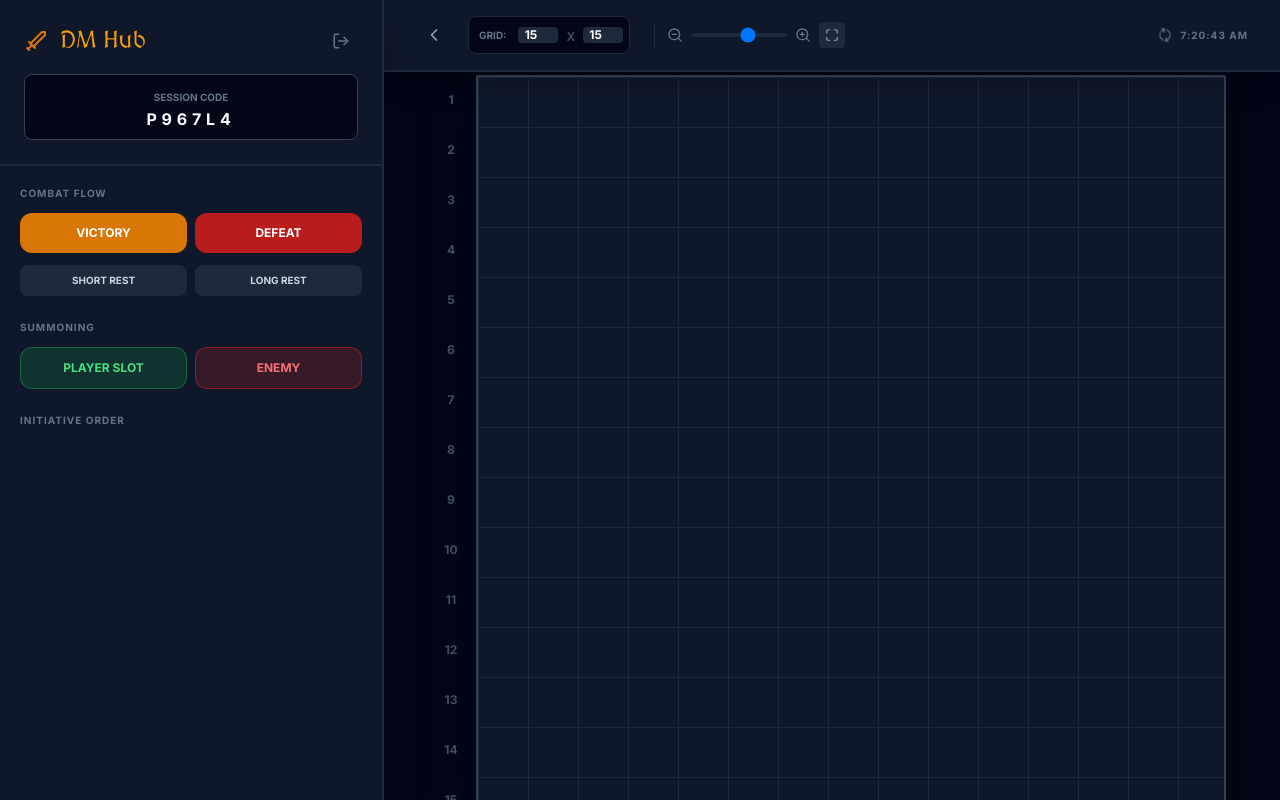
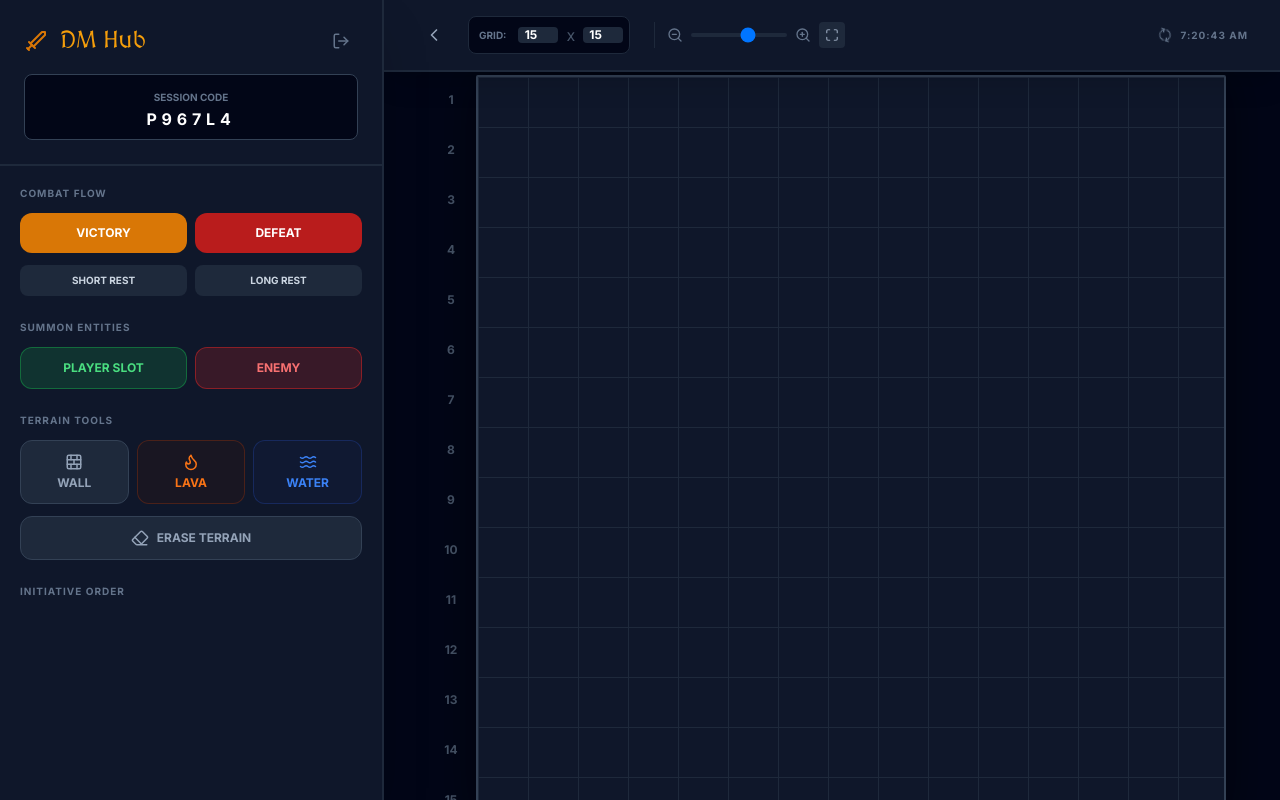
Before and after one commit to syb3rorange/D-D-Combat-Tactician, a React (Vite) app: page / in a window 1280 px wide. Both pictures are taken after a click on the button "CREATE ENCOUNTER". Built offline with nearby package versions, Linux system fonts and the light colour scheme.

Commit message:
feat: Add terrain and obstacle placement
Introduce 'obstacle' entity type to represent terrain features like walls, lava, and water.
Update grid rendering to display icons for these obstacles.
Add new colors for terrain types in constants.
Enable placement mode for terrain/obstacles in the UI.

```diff
--- a/App.tsx
+++ b/App.tsx
@@ -26,7 +26,12 @@ import {
   Maximize,
   ZoomIn,
   ZoomOut,
-  Heart
+  Heart,
+  Flame,
+  Waves,
+  BrickWall,
+  TreePine,
+  Eraser
 } from 'lucide-react';
 
 const App: React.FC = () => {
@@ -38,17 +43,15 @@ const App: React.FC = () => {
   const [gridSettings, setGridSettings] = useState<GridSettings>(INITIAL_GRID_SETTINGS);
   const [encounterStatus, setEncounterStatus] = useState<EncounterStatus>('active');
   const [isSidebarOpen, setIsSidebarOpen] = useState(true);
-  const [aiPrompt, setAiPrompt] = useState('');
-  const [isAiLoading, setIsAiLoading] = useState(false);
   const [editingEntity, setEditingEntity] = useState<Entity | null>(null);
   const [lastSync, setLastSync] = useState<Date>(new Date());
   const [zoom, setZoom] = useState(1);
+  const [placementMode, setPlacementMode] = useState<EntityType | 'wall' | 'lava' | 'water' | 'eraser' | null>(null);
 
   const containerRef = useRef<HTMLDivElement>(null);
 
   const generateCode = () => Math.random().toString(36).substring(2, 8).toUpperCase();
 
-  // Unified save logic
   const syncToCloud = useCallback((data: Partial<SessionData>) => {
     if (!sessionCode) return;
     const storageKey = `dnd_session_${sessionCode}`;
@@ -70,7 +73,6 @@ const App: React.FC = () => {
     setLastSync(new Date());
   }, [sessionCode]);
 
-  // Fetch logic
   const fetchFromCloud = useCallback(() => {
     if (!sessionCode) return;
     const storageKey = `dnd_session_${sessionCode}`;
@@ -78,13 +80,12 @@ const App: React.FC = () => {
     if (rawData) {
       const data: SessionData = JSON.parse(rawData);
       setEntities(data.entities);
-      setGridSettings(data.gridSettings); // This fixes the grid size loading
+      setGridSettings(data.gridSettings);
       setEncounterStatus(data.status);
       setLastSync(new Date(data.updatedAt));
     }
   }, [sessionCode]);
 
-  // Auto-fit grid to screen
   const fitToScreen = useCallback(() => {
     if (!containerRef.current) return;
     const padding = 80;
@@ -107,14 +108,12 @@ const App: React.FC = () => {
     }
   }, [sessionCode, role, fetchFromCloud]);
 
-  // Ensure DM changes are synced immediately
   useEffect(() => {
     if (role === 'dm' && sessionCode) {
       syncToCloud({ entities, gridSettings, status: encounterStatus });
     }
   }, [entities, gridSettings, encounterStatus, role, sessionCode, syncToCloud]);
 
-  // Auto-fit when grid size changes for the first time
   useEffect(() => {
     if (entities.length > 0) {
       fitToScreen();
@@ -136,7 +135,34 @@ const App: React.FC = () => {
 
   const handleCellClick = useCallback((x: number, y: number) => {
     const found = entities.find(e => e.x === x && e.y === y);
+
     if (role === 'dm') {
+      // Placement modes
+      if (placementMode === 'eraser') {
+        if (found) setEntities(prev => prev.filter(e => e.id !== found.id));
+        return;
+      }
+
+      if (placementMode === 'wall' || placementMode === 'lava' || placementMode === 'water') {
+        if (found) return; // Don't place over existing
+        const newTerrain: Entity = {
+          id: Math.random().toString(36).substr(2, 9),
+          name: placementMode.charAt(0).toUpperCase() + placementMode.slice(1),
+          type: 'obstacle',
+          subtype: placementMode as any,
+          hp: 1,
+          maxHp: 1,
+          ac: 0,
+          initiative: -999, // Environment usually doesn't have initiative
+          x,
+          y,
+          color: COLORS[placementMode as keyof typeof COLORS]
+        };
+        setEntities(prev => [...prev, newTerrain]);
+        return;
+      }
+
+      // Normal movement or selection
       if (selectedEntityId) {
         setEntities(prev => prev.map(e => e.id === selectedEntityId ? { ...e, x, y } : e));
         setSelectedEntityId(null);
@@ -144,6 +170,7 @@ const App: React.FC = () => {
         setSelectedEntityId(found.id);
       }
     } else {
+      // Player Role
       if (found && found.type === 'player' && !found.claimedBy) {
         const updated = entities.map(e => e.id === found.id ? { ...e, claimedBy: playerName, name: playerName } : e);
         setEntities(updated);
@@ -153,7 +180,7 @@ const App: React.FC = () => {
         setSelectedEntityId(found.id);
       }
     }
-  }, [selectedEntityId, entities, role, playerName, syncToCloud]);
+  }, [selectedEntityId, entities, role, playerName, syncToCloud, placementMode]);
 
   const addEntity = (type: EntityType) => {
     if (role !== 'dm') return;
@@ -170,6 +197,7 @@ const App: React.FC = () => {
       color: COLORS[type]
     };
     setEntities(prev => [...prev, newEntity]);
+    setPlacementMode(null);
   };
 
   const handleRest = (type: 'short' | 'long') => {
@@ -199,7 +227,7 @@ const App: React.FC = () => {
 
   const myCharacter = entities.find(e => e.claimedBy === playerName);
   const isDead = myCharacter && myCharacter.hp <= 0;
-  const selectedEntity = entities.find(e => e.id === selectedEntityId);
+  const filteredEntities = entities.filter(e => e.type !== 'obstacle');
 
   return (
     <div className="flex h-screen bg-slate-950 overflow-hidden relative">
@@ -260,19 +288,51 @@ const App: React.FC = () => {
                       <button onClick={() => handleRest('long')} className="p-2 bg-slate-800 rounded-lg text-slate-300 text-[10px] font-black">LONG REST</button>
                     </div>
                   </div>
+
                   <div className="space-y-3">
-                    <h3 className="text-[10px] font-black text-slate-500 uppercase tracking-widest">Summoning</h3>
+                    <h3 className="text-[10px] font-black text-slate-500 uppercase tracking-widest">Summon Entities</h3>
                     <div className="grid grid-cols-2 gap-2">
                       <button onClick={() => addEntity('player')} className="p-3 bg-green-600/20 border border-green-600/50 rounded-xl text-green-400 text-xs font-black">PLAYER SLOT</button>
                       <button onClick={() => addEntity('enemy')} className="p-3 bg-red-600/20 border border-red-600/50 rounded-xl text-red-400 text-xs font-black">ENEMY</button>
                     </div>
+                  </div>
+
+                  <div className="space-y-3">
+                    <h3 className="text-[10px] font-black text-slate-500 uppercase tracking-widest">Terrain Tools</h3>
+                    <div className="grid grid-cols-3 gap-2">
+                      <button
+                        onClick={() => setPlacementMode(placementMode === 'wall' ? null : 'wall')}
+                        className={`p-3 rounded-xl text-xs font-black flex flex-col items-center gap-1 border transition-all ${placementMode === 'wall' ? 'bg-slate-400 border-white text-slate-900' : 'bg-slate-800 border-slate-700 text-slate-400'}`}
+                      >
+                        <BrickWall size={18} /> WALL
+                      </button>
+                      <button
+                        onClick={() => setPlacementMode(placementMode === 'lava' ? null : 'lava')}
+                        className={`p-3 rounded-xl text-xs font-black flex flex-col items-center gap-1 border transition-all ${placementMode === 'lava' ? 'bg-orange-600 border-white text-white' : 'bg-orange-950/20 border-orange-900/50 text-orange-500'}`}
+                      >
+                        <Flame size={18} /> LAVA
+                      </button>
+                      <button
+                        onClick={() => setPlacementMode(placementMode === 'water' ? null : 'water')}
+                        className={`p-3 rounded-xl text-xs font-black flex flex-col items-center gap-1 border transition-all ${placementMode === 'water' ? 'bg-blue-600 border-white text-white' : 'bg-blue-950/20 border-blue-900/50 text-blue-500'}`}
+                      >
+                        <Waves size={18} /> WATER
+                      </button>
+                    </div>
+                    <button
+                      onClick={() => setPlacementMode(placementMode === 'eraser' ? null : 'eraser')}
+                      className={`w-full p-3 rounded-xl text-xs font-black flex items-center justify-center gap-2 border transition-all ${placementMode === 'eraser' ? 'bg-white border-white text-slate-900' : 'bg-slate-800 border-slate-700 text-slate-400'}`}
+                    >
+                      <Eraser size={18} /> {placementMode === 'eraser' ? 'ERASER ACTIVE (CLICK TILE)' : 'ERASE TERRAIN'}
+                    </button>
+                    {placementMode && <p className="text-[10px] text-amber-500 text-center font-bold">MODE ACTIVE: CLICK ON GRID</p>}
                   </div>
                 </>
               )}
 
               <div className="space-y-4 pb-12">
                 <h3 className="text-[10px] font-black text-slate-500 uppercase tracking-widest">Initiative Order</h3>
-                {entities.sort((a,b) => b.initiative - a.initiative).map(entity => (
+                {filteredEntities.sort((a,b) => b.initiative - a.initiative).map(entity => (
                   <EntityCard
                     key={entity.id} entity={entity} isSelected={selectedEntityId === entity.id}
                     onSelect={setSelectedEntityId} onUpdateHp={updateEntityHp}
@@ -319,6 +379,11 @@ const App: React.FC = () => {
                 <button onClick={fitToScreen} className="p-1.5 bg-slate-800 hover:bg-slate-700 rounded text-slate-400 hover:text-white" title="Fit to Screen"><Maximize size={14} /></button>
              </div>
            </div>
+           {placementMode && (
+             <div className="bg-amber-600/20 text-amber-500 px-4 py-1.5 rounded-full border border-amber-600/50 text-[10px] font-black uppercase tracking-widest animate-pulse">
+               Placement Mode: {placementMode} (Click Grid)
+             </div>
+           )}
            <div className="flex items-center gap-2 text-slate-500 text-[10px] font-black uppercase tracking-widest">
              <RefreshCw size={14} className="animate-spin" /> {lastSync.toLocaleTimeString()}
            </div>
--- a/components/GridMap.tsx
+++ b/components/GridMap.tsx
@@ -2,7 +2,7 @@
 import React from 'react';
 import { Entity, GridSettings } from '../types';
 import { COLORS } from '../constants';
-import { User } from 'lucide-react';
+import { User, BrickWall, Flame, Waves } from 'lucide-react';
 
 interface GridMapProps {
   entities: Entity[];
@@ -27,6 +27,15 @@ const GridMap: React.FC<GridMapProps> = ({
       i = Math.floor(i / 26) - 1;
     }
     return label;
+  };
+
+  const getTerrainIcon = (subtype?: string) => {
+    switch(subtype) {
+      case 'wall': return <BrickWall className="text-slate-300 opacity-60" />;
+      case 'lava': return <Flame className="text-orange-200 animate-pulse" />;
+      case 'water': return <Waves className="text-blue-200" />;
+      default: return null;
+    }
   };
 
   return (
@@ -72,8 +81,9 @@ const GridMap: React.FC<GridMapProps> = ({
           }}
         >
           {entities.map(entity => {
-            // Safety check for grid bounds
             if (entity.x >= cols || entity.y >= rows) return null;
+
+            const isObstacle = entity.type === 'obstacle';
 
             return (
               <div
@@ -82,19 +92,26 @@ const GridMap: React.FC<GridMapProps> = ({
                   e.stopPropagation();
                   onCellClick(entity.x, entity.y);
                 }}
-                className={`absolute flex items-center justify-center rounded-lg transition-all duration-300 z-10 cursor-pointer border shadow-lg ${
+                className={`absolute flex items-center justify-center transition-all duration-300 z-10 cursor-pointer ${
+                  isObstacle ? 'rounded-none' : 'rounded-lg border shadow-lg'
+                } ${
                   selectedEntityId === entity.id ? 'scale-110 ring-2 ring-white z-20' : 'hover:scale-105'
-                } ${entity.hp <= 0 ? 'grayscale opacity-60' : ''}`}
+                } ${!isObstacle && entity.hp <= 0 ? 'grayscale opacity-60' : ''}`}
                 style={{
-                  left: entity.x * cellSize + 4,
-                  top: entity.y * cellSize + 4,
-                  width: cellSize - 8,
-                  height: cellSize - 8,
+                  left: entity.x * cellSize + (isObstacle ? 0 : 4),
+                  top: entity.y * cellSize + (isObstacle ? 0 : 4),
+                  width: cellSize - (isObstacle ? 0 : 8),
+                  height: cellSize - (isObstacle ? 0 : 8),
                   backgroundColor: entity.type === 'player' && !entity.claimedBy ? 'rgba(51, 65, 85, 0.4)' : entity.color,
-                  borderColor: selectedEntityId === entity.id ? '#ffffff' : 'rgba(255,255,255,0.2)',
-                  borderStyle: entity.type === 'player' && !entity.claimedBy ? 'dashed' : 'solid'
+                  borderColor: isObstacle ? 'transparent' : (selectedEntityId === entity.id ? '#ffffff' : 'rgba(255,255,255,0.2)'),
+                  borderStyle: entity.type === 'player' && !entity.claimedBy ? 'dashed' : 'solid',
+                  boxShadow: isObstacle && entity.subtype === 'lava' ? '0 0 15px rgba(249, 115, 22, 0.5)' : undefined
                 }}
               >
+                {isObstacle ? (
+                  getTerrainIcon(entity.subtype)
+                ) : (
+                  <>
                     {entity.type === 'player' && !entity.claimedBy ? (
                       <User size={Math.min(24, cellSize / 2)} className="text-slate-600" />
                     ) : (
@@ -114,6 +131,8 @@ const GridMap: React.FC<GridMapProps> = ({
                           style={{ width: `${Math.max(0, Math.min(100, (entity.hp / entity.maxHp) * 100))}%` }}
                         />
                       </div>
+                    )}
+                  </>
                 )}
               </div>
             );
--- a/constants.tsx
+++ b/constants.tsx
@@ -4,7 +4,12 @@ export const COLORS = {
   teammate: '#3b82f6', // blue-500
   enemy: '#ef4444',    // red-500
   npc: '#eab308',      // yellow-500
-  grid: '#334155'      // slate-700
+  grid: '#334155',     // slate-700
+  wall: '#475569',     // slate-600
+  lava: '#f97316',     // orange-500
+  water: '#0ea5e9',    // sky-500
+  grass: '#15803d',    // green-700
+  pit: '#020617'       // slate-950
 };
 
 export const INITIAL_GRID_SETTINGS = {
--- a/types.ts
+++ b/types.ts
@@ -1,5 +1,5 @@
 
-export type EntityType = 'player' | 'teammate' | 'enemy' | 'npc';
+export type EntityType = 'player' | 'teammate' | 'enemy' | 'npc' | 'obstacle';
 export type EncounterStatus = 'active' | 'victory' | 'defeat';
 
 export interface Entity {
@@ -15,6 +15,7 @@ export interface Entity {
   color: string;
   claimedBy?: string; // Name of the player who claimed this slot
   notes?: string;
+  subtype?: 'wall' | 'lava' | 'water' | 'grass' | 'pit';
 }
 
 export interface GridSettings {
```
Lines whose indentation alone changed are shown as unchanged.
